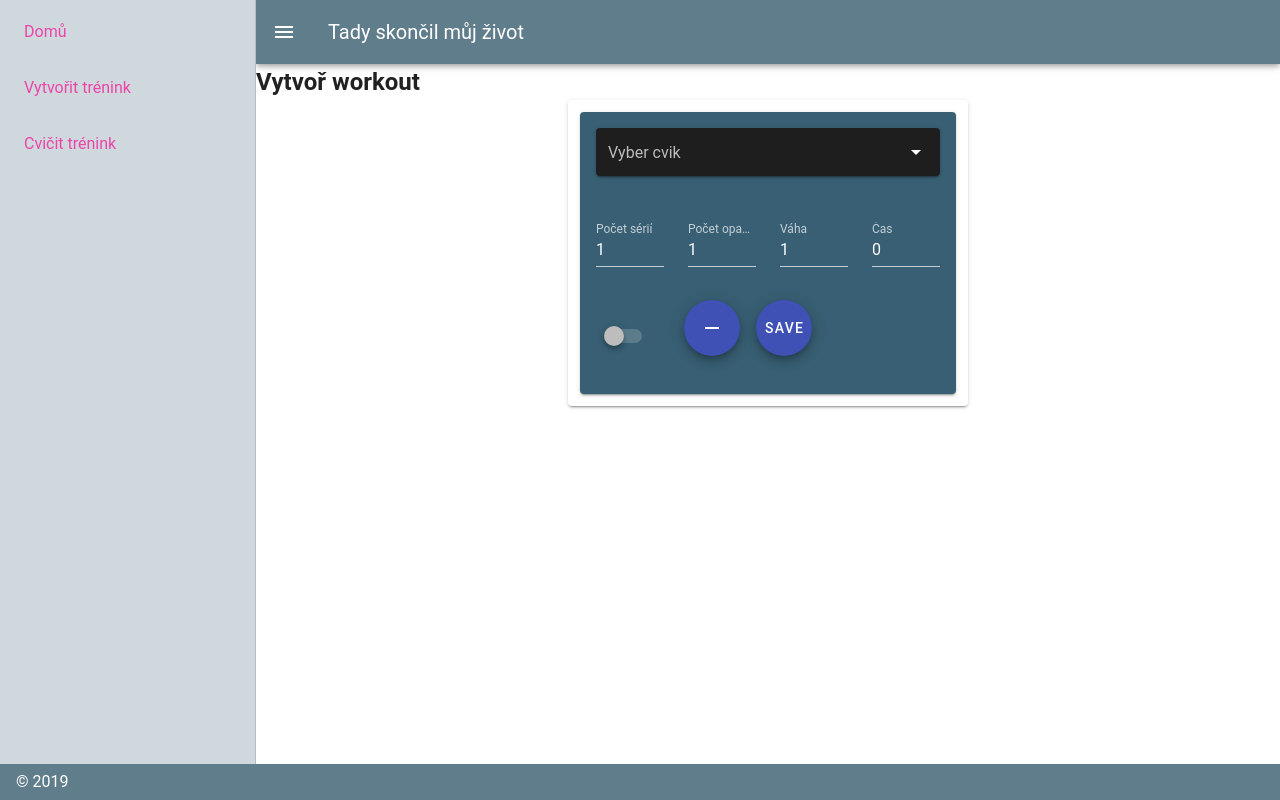
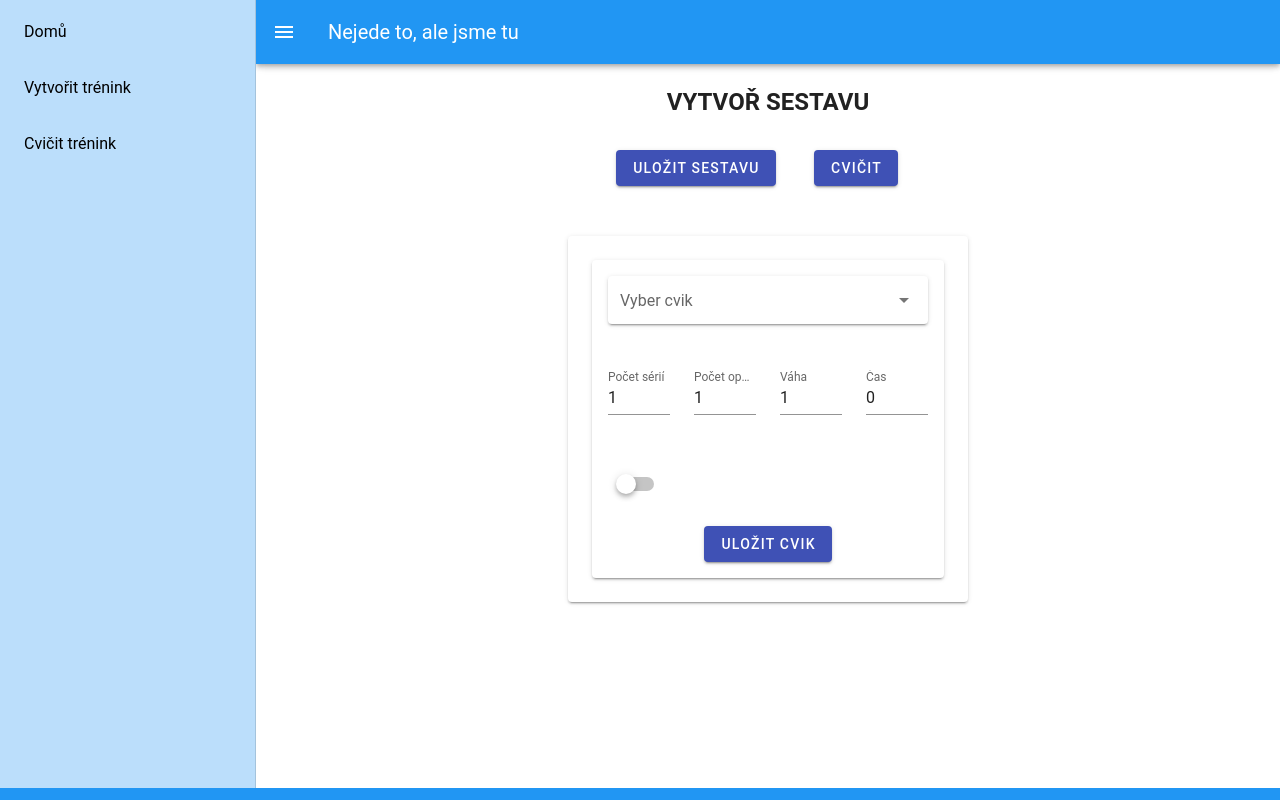
Before and after one commit to ladrlu/girja-vuetify, a Vue app: page /createworkout in a window 1280 px wide. Built offline with nearby package versions, Linux system fonts and the light colour scheme; a small style sheet from the web is missing.

Commit message:
lepsi uz to nebude, pardon

```diff
--- a/src/App.vue
+++ b/src/App.vue
@@ -4,22 +4,22 @@
     <v-navigation-drawer
       v-model="drawer"
       app
-      color="blue-grey lighten-4"
+      color="blue lighten-4"
     >
       <v-list rounded>
         <v-list-item link>
           <v-list-item-content>
-            <v-list-item-title> <router-link to="/">Domů</router-link> </v-list-item-title>
+            <router-link to="/"><v-list-item-title>Domů</v-list-item-title></router-link>
           </v-list-item-content>
         </v-list-item>
         <v-list-item link>
           <v-list-item-content>
-            <v-list-item-title><router-link to="/createWorkout">Vytvořit trénink</router-link></v-list-item-title>
+            <router-link to="/createworkout"><v-list-item-title>Vytvořit trénink</v-list-item-title></router-link>
           </v-list-item-content>
         </v-list-item>
         <v-list-item link>
           <v-list-item-content>
-            <v-list-item-title><router-link to="/runWorkout">Cvičit trénink</router-link></v-list-item-title>
+            <router-link to="/runworkout"><v-list-item-title>Cvičit trénink</v-list-item-title></router-link>
           </v-list-item-content>
         </v-list-item>
       </v-list>
@@ -27,11 +27,11 @@
 
     <v-app-bar
       app
-      color="blue-grey"
+      color="blue"
       dark
     >
       <v-app-bar-nav-icon @click.stop="drawer = !drawer" />
-      <v-toolbar-title>Tady skončil můj život</v-toolbar-title>
+      <v-toolbar-title>Nejede to, ale jsme tu</v-toolbar-title>
     </v-app-bar>
 
     <v-content>
@@ -39,10 +39,9 @@
     </v-content>
 
     <v-footer
-      color="blue-grey"
+      color="blue"
       app
     >
-      <span class="white--text">&copy; 2019</span>
     </v-footer>
   </v-app>
 </template>
--- a/src/components/CreateWorkoutForm.vue
+++ b/src/components/CreateWorkoutForm.vue
@@ -1,16 +1,17 @@
 <template>
   <div>
-    <v-card max-width="400" class="mx-auto">
+    <v-card max-width="400" class="container mx-auto">
       <v-container>
         <v-row dense>
           <v-col cols="12">
-            <v-card color="#385F73" dark>
+            <v-card color="light-grey">
               <v-card-title class="headline">
                 <v-select
                   :items="['TGU', 'dřep', 'swing']"
                   label="Vyber cvik"
                   solo
                   v-model="exerciseName"
+                  color="white"
                 ></v-select>
               </v-card-title>
 
@@ -53,18 +54,16 @@
                     ></v-text-field>
                   </v-col>
 
-                  <v-col cols="12" md="3">
+                  <v-col cols="12">
                     <!-- <v-checkbox v-model="isCustom" /> -->
 
                     <v-switch v-model="isCustom" class="ma-2" label=""></v-switch>
+                  <v-btn @click="saveExercise()" class="mx-2" dark color="indigo">
+                    {{btnText}}
+                  </v-btn>
 
                   </v-col>
-                  <v-btn @click="ereaseExercise($event)" class="mx-2" fab dark color="indigo">
-                    <v-icon dark>mdi-minus</v-icon>
-                  </v-btn>
-                     <v-btn @click="saveExercise()" class="mx-2" fab dark color="indigo">
-                    {{btnText}}
-                  </v-btn>
+
                 </v-row>
 
                <div v-if="isCustom">
@@ -114,14 +113,14 @@
 export default {
 data: function() {
     return {
-      exerciseName: null,
+      exerciseName:"",
       setCount: 1,
       repeatCount: 1,
       weight: 1,
       isCustom: false,
       time: 0,
       series: [],
-      btnText: "save"
+      btnText: "uložit cvik"
     }
   },
   computed: {
@@ -170,11 +169,13 @@ data: function() {
       time: this.time,
       series: this.series,
        });
-      this.btnText = "saved";
+      this.btnText = "✔";
     }
   },
 
 };
 </script>
 
-<style></style>
+<style>
+
+</style>
--- a/src/components/SeriesCounter.vue
+++ b/src/components/SeriesCounter.vue
@@ -1,11 +1,11 @@
 <template>
 <v-card>
-  <v-progress-linear color="light-blue" height="10" v-bind:value="countOfSeries/sumOfSeries*100" striped></v-progress-linear>
+  <v-progress-linear color="light-blue" height="10" v-bind:value=" workout.setCount/ workout.setCount*100" striped></v-progress-linear>
   <div class="counter">
       <v-btn @click="decreaseCountOfSeries()" class="mx-2" fab dark color="indigo">
       <v-icon dark>mdi-minus</v-icon>
     </v-btn>
-    <h1>{{countOfSeries}}/{{sumOfSeries}}</h1>
+    <h1>{{ workout.setCount}}/{{ workout.setCount}}</h1>
 
     <v-btn @click="increaseCountOfSeries()" class="mx-2" fab dark color="indigo">
       <v-icon dark>mdi-plus</v-icon>
@@ -15,7 +15,7 @@
     <v-btn @click="countDownTimer()" class="mx-2" fab dark color="indigo">
       start
     </v-btn>
-  {{ countDown }}
+  {{ workout.time }}
   </div>
 
 </v-card>
@@ -26,9 +26,9 @@
   export default {
     data () {
       return {
-        countOfSeries: 1,
-        sumOfSeries: 10,
-        countDown: 10
+     /*    countOfSeries: workout.setCount,
+        sumOfSeries: workout.setCount,
+        countDown: workout.time */
       }
     },
     methods: {
@@ -54,7 +54,12 @@
         }
 
       }
+    },
+      computed: {
+    workout() {
+      return this.$store.state.workout[0].exercises;
     }
+  },
   }
 
 </script>
--- a/src/plugins/vuetify.js
+++ b/src/plugins/vuetify.js
@@ -8,8 +8,8 @@ export default new Vuetify({
   theme: {
     themes: {
       light: {
-        primary: '#ee44aa',
-        secondary: '#424242',
+        primary: '#000000',
+        secondary: '#bbdefb',
         accent: '#82B1FF',
         error: '#FF5252',
         info: '#2196F3',
--- a/src/router/index.js
+++ b/src/router/index.js
@@ -14,12 +14,12 @@ const routes = [
     component: HomePage
   },
   {
-    path: '/createWorkout',
+    path: '/createworkout',
     name: 'createworkout',
     component: CreateWorkout
   },
   {
-    path: '/runWorkout',
+    path: '/runworkout',
     name: 'runWorkout',
     component: RunWorkout
   }
--- a/src/store/index.js
+++ b/src/store/index.js
@@ -5,30 +5,17 @@ Vue.use(Vuex)
 
 export default new Vuex.Store({
   state: {
-    workouts: [
-      {
-        title: 'cviceni1',
-        finishedDate: '21.1.2019',
-        open: true,
-        exercises: [
-          {
-            exerciseName: null,
-            setCount: 1,
-            repeatCount: 1,
-            weight: 1,
-            isCustom: true,
-            series: [{seriesNumber:1,repeatCount:5,weight:15},{seriesNumber:2,repeatCount:5,weight:15},{seriesNumber:3,repeatCount:5,weight:15}]
-          }
-        ]
-
-
-      }
-    ]
+    workout:
+      []
 
   },
   mutations: {
+    add(state, payload) {
+      state.workout.push(payload);
+    }
   },
   actions: {
+
   },
   modules: {
   }
--- a/src/views/CreateWorkout.vue
+++ b/src/views/CreateWorkout.vue
@@ -1,7 +1,12 @@
 <template>
   <div class="about">
 
-    <h2>Vytvoř workout</h2>
+    <h2>Vytvoř sestavu</h2>
+        <v-btn @click="saveWorkout()" class="mx-2" dark color="indigo">
+      {{btnText}}
+    </v-btn>
+
+        <router-link dark to="/runworkout"><v-btn dark color="indigo">Cvičit</v-btn></router-link>
 
     <create-workout-form
       v-for="index in exercises.length +1"
@@ -9,6 +14,8 @@
       v-on:erase="eraseExercise($event)"
       v-on:save="saveExercise($event)"
      />
+
+
 
   </div>
 </template>
@@ -18,10 +25,10 @@ import CreateWorkoutForm from '@/components/CreateWorkoutForm.vue';
 export default {
     data() {
       return {
-        title: '',
         finishedDate: '',
         open: true,
-        exercises: []
+        exercises: [],
+        btnText: "Uložit sestavu"
       }
     },
   components: {
@@ -42,9 +49,38 @@ export default {
     },
     saveExercise(event) {
       this.exercises.push(event);
+      console.log(this.exercises)
+    },
+    saveWorkout() {
+      let exercises = {
+        exercises: this.exercises
+      }
+      this.$store.commit('add', exercises);
+     console.log(this.$store.state.workout)
+     this.btnText = "✔"
     }
   }
 }
 
 
 </script>
+
+<style scoped>
+
+.about {
+  text-align: center;
+}
+
+h2 {
+  margin: 20px 0;
+  text-transform: uppercase;
+}
+a {
+  color: white !important;
+  text-decoration: none;
+}
+button {
+  margin: 10px 30px 50px 30px;
+}
+
+</style>
--- a/src/views/HomePage.vue
+++ b/src/views/HomePage.vue
@@ -3,14 +3,10 @@
 
 
 
+        <router-link to="/createworkout" class="popisakce"><div class="obdelnik">Vytvořit sestavu</div></router-link>
 
-    <div class="obdelnik">
-        <router-link to="/runWorkout" class="popisakce">Začít cvičit</router-link>
-    </div>
 
-    <div class="obdelnik">
-        <router-link to="/runWorkout" class="popisakce">Vytvořit trénink</router-link>
-    </div>
+    <router-view/>
 
 
 
@@ -28,38 +24,29 @@ export default {
 <style scoped>
 
 
-.pozadi {
-    width: 100%;
-    height: 100%;
-    background-image: linear-gradient(rgba(63, 63, 63, 0.8) 100%, rgba(63, 63, 63, 0.8) 0%),url(../assets/background.jpg);
-    background-size: cover;
-    background-position: top;
-    background-repeat: no-repeat;
-    position: absolute;
+.obdelnik {
+    border-radius: 5px;
+    margin: 3rem;
+    text-align: center;
+    padding: 2rem;
+    height: 300px;
+    width: 300px;
+    display: flex;
+    align-items: center;
+    justify-content: center;
+    margin: 0 auto;
+    margin-top: 50px;
+    background-color: #2196f3;
+    color: white;
+    box-shadow: 2px 2px 5px rgba(0, 0, 0, 0.5);
+
 }
 
 
-
-.obdelnik {
-    border: 1px solid black;
-    border-radius: 5px;
-    margin: 3rem;
-    background-color:gainsboro;
-    text-align: center;
-    padding: 2rem;
-    box-shadow: 3px 3px 3px 0.5px rgb(90, 90, 90);
-
-}
-
-.obdelnik:hover {
-    background-color: #607D8B;
-
-}
-
-.obdelnik a {
+a {
     text-decoration: none;
     font-weight: bold;
-    font-size: 1.2rem;
+    font-size: 50px;
     color: black;
 }
 
--- a/src/views/RunWorkout.vue
+++ b/src/views/RunWorkout.vue
@@ -1,59 +1,94 @@
 <template>
+<v-card class="container" max-width="400">
   <v-stepper v-model="e1">
     <v-stepper-header>
-      <v-stepper-step :complete="e1 > 1" step="1">Name of step 1</v-stepper-step>
+      <div v-for="(exercise, index) in workout" :key="index">
+        <v-stepper-step :complete="e1 > index+1" v-bind:step="index+1">{{exercise.exerciseName}}</v-stepper-step>
+        <v-divider></v-divider>
+      </div>
 
-      <v-divider></v-divider>
 
     </v-stepper-header>
 
     <v-stepper-items>
-      <v-stepper-content step="1">
-        <v-card class="mb-12" color="grey lighten-1" height="200px">
-          <series-counter />
+      <v-stepper-content v-for="(exercise, index) in workout" :key="index" v-bind:step="index+1">
+        <v-card class="mb-12 content" color="grey lighten-5" height="200px">
+             <div>počet opakování: {{ exercise.repeatCount}}</div>
+             <div>váha: {{ exercise.weight}} kg</div>
+          <div class="counter">
+            <v-btn  @click="exercise.setCount > 0 ? exercise.setCount-- : exercise.setCount = 0" class="mx-2" fab dark color="indigo">
+              <v-icon dark>mdi-minus</v-icon>
+            </v-btn>
+
+            <h1>{{ exercise.setCount}}</h1>
+
+          </div>
 
         </v-card>
 
-        <v-btn color="primary" @click="e1 = 2">
+        <v-btn color="indigo" dark @click="e1 = e1+1">
           Další cvik
         </v-btn>
 
-        <v-btn text>Prdím na to</v-btn>
+        <v-btn text><router-link to="/">Du dom</router-link></v-btn>
+
       </v-stepper-content>
 
 
     </v-stepper-items>
   </v-stepper>
+  </v-card>
 </template>
 
 
 <script>
   import SeriesCounter from '../components/SeriesCounter.vue';
-
   export default {
     data() {
       return {
-        title: 'cviceni1',
-        finishedDate: '21.1.2019',
-        open: true,
-        exercises: [
-          {
-            exerciseName: null,
-            setCount: 1,
-            repeatCount: 1,
-            weight: 1,
-            isCustom: true,
-            series: [{seriesNumber:1,repeatCount:5,weight:15},{seriesNumber:2,repeatCount:5,weight:15},{seriesNumber:3,repeatCount:5,weight:15}]
-          }
-        ]
+        e1: 1
       }
     },
-    components: {
-      SeriesCounter,
-    }
+
+    computed: {
+      workout() {
+        return this.$store.state.workout[0].exercises;
+      }
+    },
+    methods: {
+    decreaseCountOfSeries() {
+        if (exercise.setCount > 0) {
+          exercise.setCount--;
+        }
+      },
+
+    },
   }
 </script>
 
-<style lang="stylus" scoped>
+<style scoped>
+.counter {
+  display: flex;
+  justify-content: center;
+  align-items: center;
+  height: 100%;
+  padding: 30px 0;
+  }
+  a{
+    text-decoration: none;
+    color: white;
+
+  }
+  .content {
+    padding: 15px;
+  }
+  .container {
+    margin: 30px auto 0 auto;
+  }
+  button {
+    color: white;
+  }
+
+
 
 </style>
```
